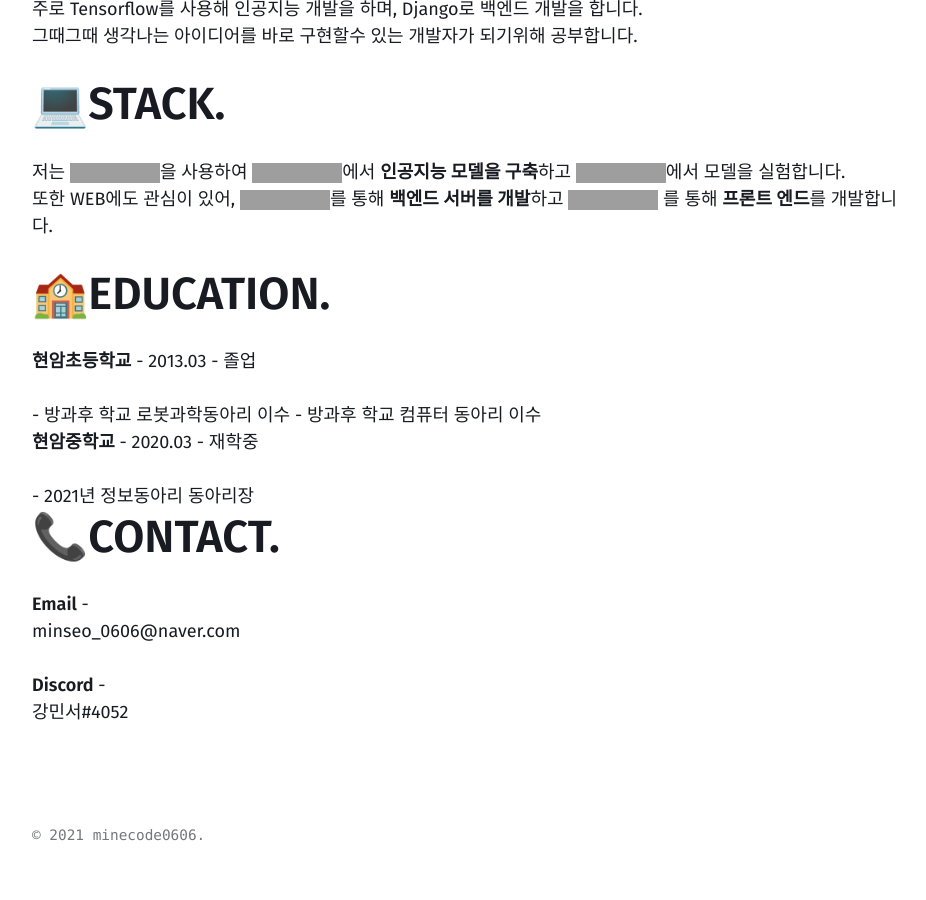
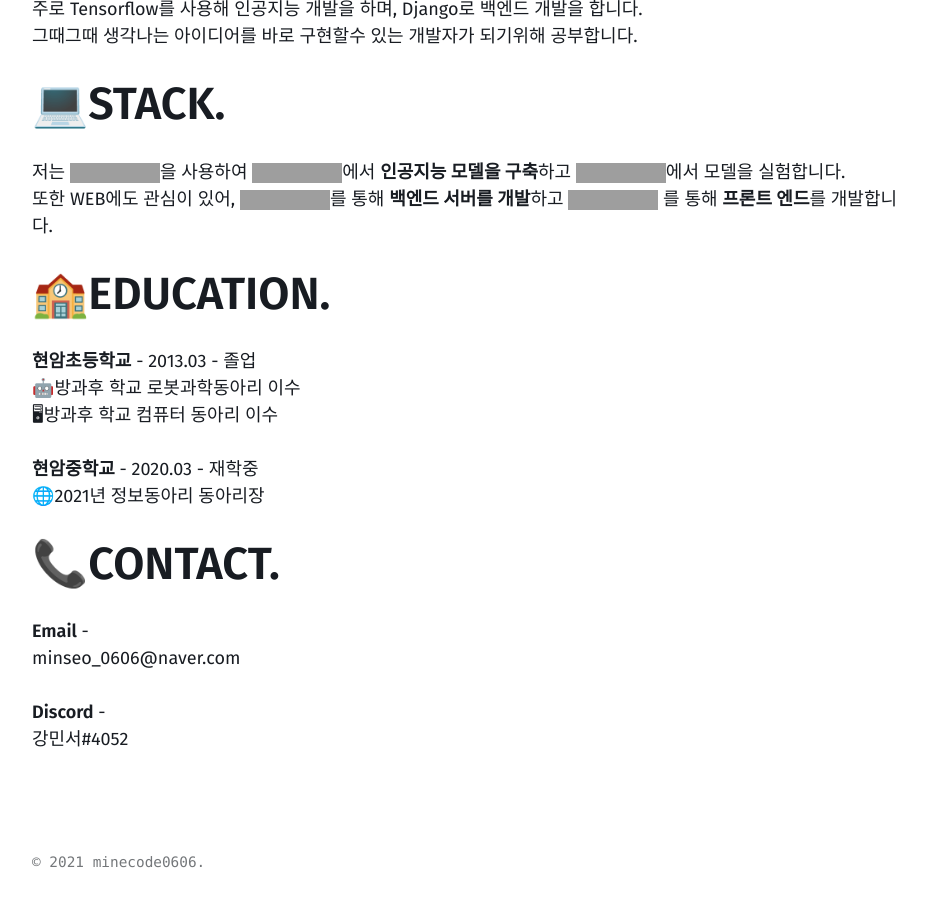
Before and after one commit to mmistakes/jekyll-theme-basically-basic, a Jekyll site: the page built from index.md, in a window 1280 px wide and 900 px high, scrolled down 1222 px, cut to the strip 0-900 px from the top of the window. Shown: the whole strip, without its empty margins (40-966 px from the left). Built offline with Jekyll 4.4.1, drawn with Linux system fonts in a browser that asks for light colours; our own code applies the rules of GitHub Pages for plain Markdown files; before the commit the page ends 2095 px from its top, so only the background shows below that; part of the change alters nothing that is shown; grey boxes are pictures that could not be loaded.

```diff
--- a/index.md
+++ b/index.md
@@ -25,12 +25,12 @@ sub_title: "Artificial Intelligence & Server Developer"
 # 🏫EDUCATION.
 
 **현암초등학교** - 2013.03 - 졸업
-<ls>- 방과후 학교 로봇과학동아리 이수</ls>
-<ls>- 방과후 학교 컴퓨터 동아리 이수</ls>
+🤖방과후 학교 로봇과학동아리 이수
+🖥방과후 학교 컴퓨터 동아리 이수
 
 
 **현암중학교** - 2020.03 - 재학중
-<ls>- 2021년 정보동아리 동아리장</ls>
+🌐2021년 정보동아리 동아리장
 
 # 📞CONTACT.
 **Email** -
```
